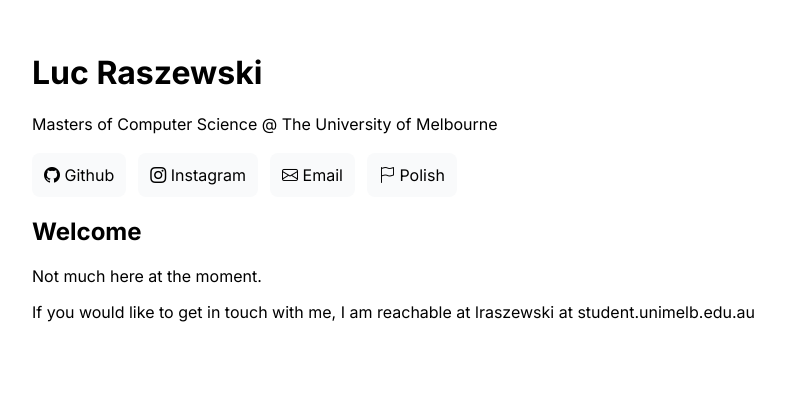
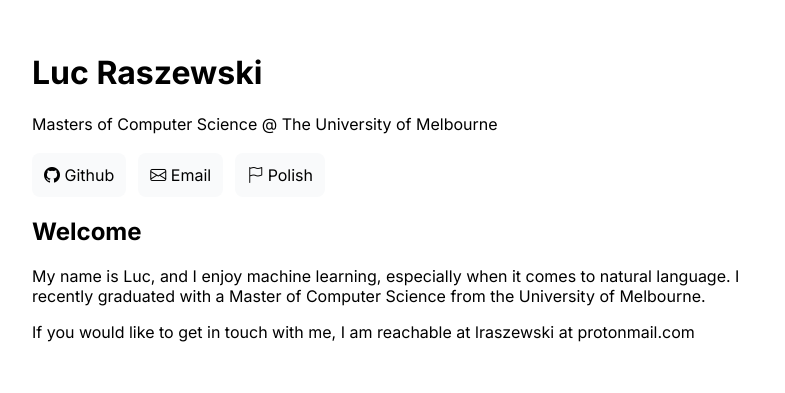
Before and after one commit to lraszewski/lraszewski.github.io, a plain HTML site: page index.html in a window 1280 px wide. Shown: the whole page, without its empty margins (240-1025 px from the left). Drawn offline with nearby package versions, Linux system fonts and the light colour scheme.

Commit message:
updated email and bio slightly

```diff
--- a/index.html
+++ b/index.html
@@ -30,13 +30,7 @@
                 Github
             </div>
         </a>
-        <a href="https://www.instagram.com/lucraszewski/" target=”_blank”>
-            <div>
-                <i class="bi-instagram"></i>
-                Instagram
-            </div>
-        </a>
-        <a href="mailto:lraszewski@student.unimelb.edu.au">
+        <a href="mailto:lraszewski@protonmail.com">
             <div>
                 <i class="bi-envelope"></i>
                 Email
@@ -52,11 +46,11 @@
     <main>
         <h2>Welcome</h2>
         <p>
-            Not much here at the moment.
+            My name is Luc, and I enjoy machine learning, especially when it comes to natural language. I recently graduated with a Master of Computer Science from the University of Melbourne.
         </p>
         <p>
             If you would like to get in touch with me, I am reachable at
-            lraszewski at student.unimelb.edu.au
+            lraszewski at protonmail.com
         </p>
     </main>
     <footer>
```
